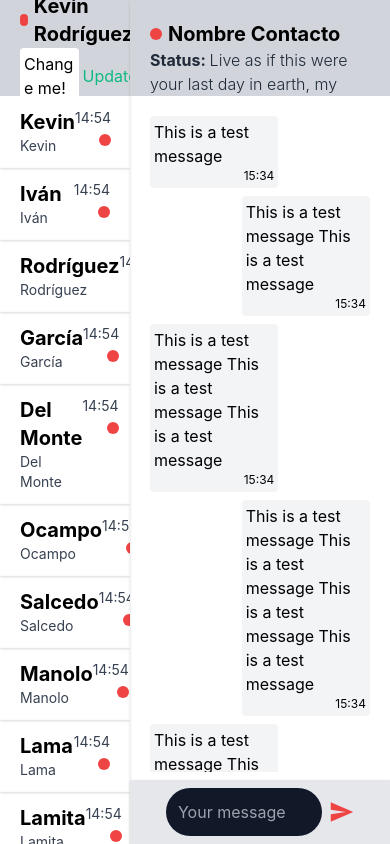
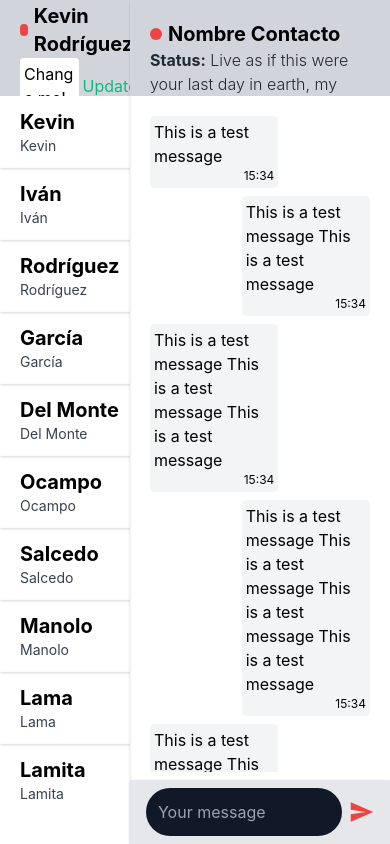
Before and after one commit to KevinIsYi/Chat-App, a React (Create React App) app: page / in a window 390 px wide. Built offline with nearby package versions, Linux system fonts and the light colour scheme.

Commit message:
Finished with styles

```diff
--- a/src/components/ChatHeader.tsx
+++ b/src/components/ChatHeader.tsx
@@ -1,4 +1,6 @@
 export const ChatHeader = () => {
+
+    const message = "Live as if this were your last day in earth, my friend.Live as if this were your last day in earth, my friend.Live as if this were your last day in earth, my friend.Live as if this were your last day in earth, my friend.Live as if this were your last day in earth, my friend.";
     return (
         <div className="px-5 py-5 h-24 bg-gray-300 min-96 overflow-auto lg:overflow-hidden">
             <div className="flex flex-col flex-start items-start">
@@ -6,7 +8,11 @@ export const ChatHeader = () => {
                     <p className="text-xl font-bold">Nombre Contacto</p>
                     <div className="rounded-full bg-red-500 w-3 h-3" />
                 </div>
-                <p className="text-gray-800 mr-2 font-bold">Status: <span className="font-light">Live as if this were your last day in earth, my friend.</span></p>
+                <p className="text-gray-800 mr-2 font-bold">Status:
+                    <span className="font-light">
+                        {' '}{message.length > 75 ? `${message.substr(0, 75)}...` : message}
+                    </span>
+                </p>
             </div>
         </div>
     )
--- a/src/components/ChatInput.tsx
+++ b/src/components/ChatInput.tsx
@@ -17,7 +17,7 @@ export const ChatInput = () => {
     }
 
     return (
-        <div className="p-5 h-16 bg-gray-200 shadow">
+        <div className="py-2 md:p-5 h-16 bg-gray-200 shadow">
             <form
                 className="flex items-center mx-4 h-full gap-2"
                 onSubmit={handleSubmit(sendMessage)}
--- a/src/components/SidebarChat.tsx
+++ b/src/components/SidebarChat.tsx
@@ -4,7 +4,7 @@ interface Props {
 
 export const SidebarChat = ({ name }: Props) => {
     return (
-        <div className="transition duration-500 hover:bg-gray-200 cursor-pointer px-5 py-3 shadow capitalize flex justify-between">
+        <div className="transition duration-500 hover:bg-gray-200 cursor-pointer px-5 py-3 shadow capitalize flex justify-between w-screen">
             <div>
                 <p className="text-xl font-bold">{name}</p>
                 <p className="text-sm text-gray-700">{name}</p>
--- a/src/components/SidebarHeader.tsx
+++ b/src/components/SidebarHeader.tsx
@@ -9,7 +9,7 @@ export const SidebarHeader = () => {
     return (
         <div className="flex justify-between items-center px-5 py-5 h-24 bg-gray-300 min-96 overflow-auto lg:overflow-hidden">
             <div className="flex flex-col flex-start items-start">
-                <div className="flex flex-row-reverse items-center gap-1.5 overflow-auto">
+                <div className="flex flex-row-reverse mt-5 lg:mt-0 items-center gap-1.5 overflow-auto">
                     <p className="text-xl font-bold">{userName}</p>
                     <div className="rounded-full bg-red-500 w-3 h-3" />
                 </div>
```
